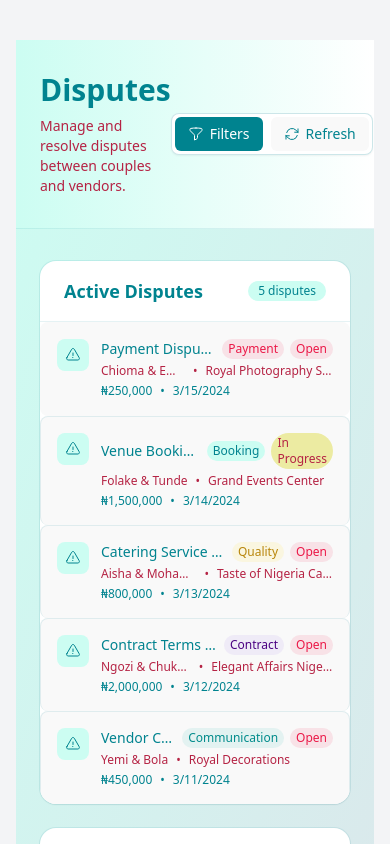
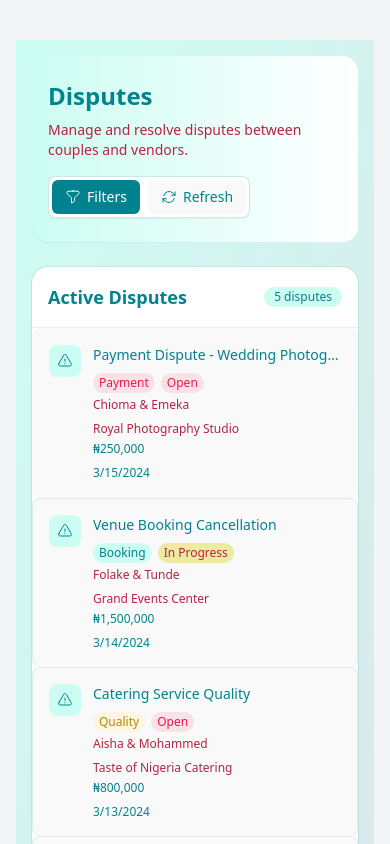
Before and after one commit to Thelma101/multivendor-admin, a React (Vite) app: page /disputes in a window 390 px wide. Shown: the top 844 px of the page. Built offline with nearby package versions, Linux system fonts and the light colour scheme.

Commit message:
dispute page integration

```diff
--- a/src/pages/Disputes.tsx
+++ b/src/pages/Disputes.tsx
@@ -266,13 +266,13 @@ export default function Disputes() {
   })
 
   return (
-    <div className="min-h-screen bg-gradient-to-br from-[#CCFDF2] to-[#00838F]/10">
+    <div className="min-h-screen bg-gradient-to-br from-[#CCFDF2] to-[#00838F]/10 p-4 sm:p-6 lg:p-8">
+      <div className="mx-auto max-w-7xl">
         {/* Header Section */}
-      <div className="border-b border-[#00838F]/10 bg-gradient-to-r from-[#CCFDF2] to-white px-6 py-8">
-        <div className="mx-auto max-w-7xl">
-          <div className="flex items-center justify-between">
+        <div className="border-b border-[#00838F]/10 bg-gradient-to-r from-[#CCFDF2] to-white px-4 sm:px-6 py-6 sm:py-8 rounded-2xl">
+          <div className="flex flex-col sm:flex-row sm:items-center justify-between gap-4">
             <div>
-              <h1 className="text-3xl font-bold text-[#00838F]">Disputes</h1>
+              <h1 className="text-2xl sm:text-3xl font-bold text-[#00838F]">Disputes</h1>
               <p className="mt-2 text-sm text-[#B52344]">
                 Manage and resolve disputes between couples and vendors.
               </p>
@@ -301,7 +301,7 @@ export default function Disputes() {
           {/* Filter Panel */}
           {isFilterOpen && (
             <div className="mt-4 rounded-lg bg-white p-4 shadow-sm ring-1 ring-[#00838F]/10">
-              <div className="grid grid-cols-1 gap-4 sm:grid-cols-3">
+              <div className="grid grid-cols-1 sm:grid-cols-3 gap-4">
                 <div>
                   <label htmlFor="status-filter" className="block text-sm font-medium text-[#00838F]">
                     Status
@@ -359,15 +359,14 @@ export default function Disputes() {
             </div>
           )}
         </div>
-      </div>
 
         {/* Main Content */}
-      <div className="mx-auto max-w-7xl px-6 py-8">
-        <div className="grid grid-cols-1 gap-6 lg:grid-cols-3">
+        <div className="mt-6 sm:mt-8">
+          <div className="grid grid-cols-1 lg:grid-cols-3 gap-4 sm:gap-6">
             {/* Disputes List */}
             <div className="lg:col-span-1">
               <div className="overflow-hidden rounded-2xl bg-white shadow-sm ring-1 ring-[#00838F]/10">
-              <div className="border-b border-[#00838F]/10 px-6 py-4">
+                <div className="border-b border-[#00838F]/10 px-4 sm:px-6 py-4">
                   <div className="flex items-center justify-between">
                     <h2 className="text-lg font-semibold text-[#00838F]">Active Disputes</h2>
                     <span className="rounded-full bg-[#CCFDF2] px-2.5 py-0.5 text-xs font-medium text-[#00838F]">
@@ -375,7 +374,7 @@ export default function Disputes() {
                     </span>
                   </div>
                 </div>
-              <div className="divide-y divide-[#00838F]/10">
+                <div className="divide-y divide-[#00838F]/10 max-h-[calc(100vh-300px)] overflow-y-auto">
                   {filteredDisputes.map((dispute) => (
                     <button
                       key={dispute.id}
@@ -389,9 +388,9 @@ export default function Disputes() {
                           <ExclamationTriangleIcon className="h-4 w-4 text-[#00838F]" />
                         </div>
                         <div className="min-w-0 flex-1">
-                        <div className="flex items-center justify-between gap-2">
+                          <div className="flex flex-col sm:flex-row sm:items-center justify-between gap-2">
                             <h3 className="truncate text-sm font-medium text-[#00838F]">{dispute.title}</h3>
-                          <div className="flex items-center gap-1.5">
+                            <div className="flex flex-wrap items-center gap-1.5">
                               <span
                                 className={`inline-flex rounded-full px-1.5 py-0.5 text-xs font-medium ${
                                   typeColors[dispute.type]
@@ -408,14 +407,14 @@ export default function Disputes() {
                               </span>
                             </div>
                           </div>
-                        <div className="mt-1 flex items-center gap-2 text-xs text-[#B52344]">
+                          <div className="mt-1 flex flex-col sm:flex-row sm:items-center gap-2 text-xs text-[#B52344]">
                             <span className="truncate">{dispute.couple.name}</span>
-                          <span>•</span>
+                            <span className="hidden sm:inline">•</span>
                             <span className="truncate">{dispute.vendor.name}</span>
                           </div>
-                        <div className="mt-1 flex items-center gap-2 text-xs text-[#00838F]">
+                          <div className="mt-1 flex flex-col sm:flex-row sm:items-center gap-2 text-xs text-[#00838F]">
                             <span>₦{dispute.amount?.toLocaleString()}</span>
-                          <span>•</span>
+                            <span className="hidden sm:inline">•</span>
                             <span>{new Date(dispute.createdAt).toLocaleDateString()}</span>
                           </div>
                         </div>
@@ -430,10 +429,10 @@ export default function Disputes() {
             <div className="lg:col-span-2">
               {selectedDispute ? (
                 <div className="overflow-hidden rounded-2xl bg-white shadow-sm ring-1 ring-[#00838F]/10">
-                <div className="border-b border-[#00838F]/10 px-6 py-4">
-                  <div className="flex items-center justify-between">
+                  <div className="border-b border-[#00838F]/10 px-4 sm:px-6 py-4">
+                    <div className="flex flex-col sm:flex-row sm:items-center justify-between gap-4">
                       <h2 className="text-lg font-semibold text-[#00838F]">{selectedDispute.title}</h2>
-                    <div className="flex items-center gap-2">
+                      <div className="flex flex-wrap items-center gap-2">
                         <button
                           type="button"
                           onClick={() => setIsCMSModalOpen(true)}
@@ -456,9 +455,9 @@ export default function Disputes() {
                     </div>
                   </div>
 
-                <div className="p-6">
+                  <div className="p-4 sm:p-6">
                     {/* Dispute Info */}
-                  <div className="grid grid-cols-2 gap-6">
+                    <div className="grid grid-cols-1 sm:grid-cols-2 gap-4 sm:gap-6">
                       <div>
                         <h3 className="text-sm font-medium text-[#00838F]">Couple Details</h3>
                         <div className="mt-2 flex items-center gap-3">
@@ -488,7 +487,7 @@ export default function Disputes() {
                     </div>
 
                     {/* Dispute Details */}
-                  <div className="mt-6 grid grid-cols-3 gap-4">
+                    <div className="mt-6 grid grid-cols-1 sm:grid-cols-3 gap-4">
                       <div className="rounded-lg bg-[#CCFDF2]/20 p-4">
                         <h4 className="text-xs font-medium text-[#00838F]">Amount</h4>
                         <p className="mt-1 text-lg font-semibold text-[#B52344]">
@@ -510,7 +509,7 @@ export default function Disputes() {
                     {/* Messages */}
                     <div className="mt-8">
                       <h3 className="text-sm font-medium text-[#00838F]">Messages</h3>
-                    <div className="mt-4 space-y-4">
+                      <div className="mt-4 space-y-4 max-h-[400px] overflow-y-auto">
                         {selectedDispute.messages.map((message) => (
                           <div
                             key={message.id}
@@ -572,10 +571,11 @@ export default function Disputes() {
         <CMSModal
           isOpen={isCMSModalOpen}
           onClose={() => setIsCMSModalOpen(false)}
-        title="Edit Dispute Notes"
+          title={`Edit Notes - ${selectedDispute?.title || 'Dispute'}`}
           content={selectedDispute?.notes || ''}
           onSave={handleSaveNotes}
         />
       </div>
+    </div>
   )
 }
```
Also changed, not shown: src/pages/CMS.tsx (+15 -11 lines). Lines whose indentation alone changed are shown as unchanged.
